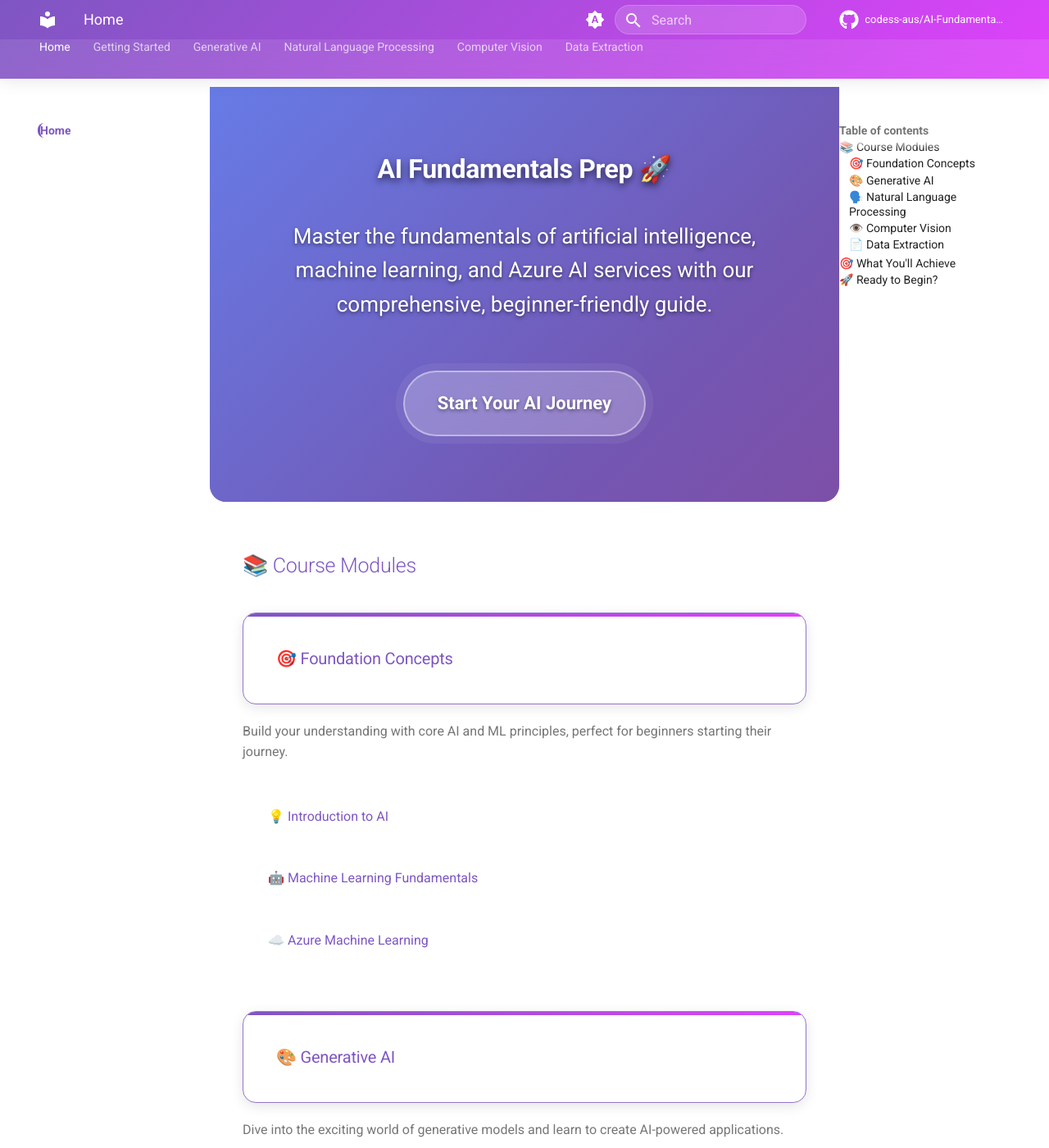
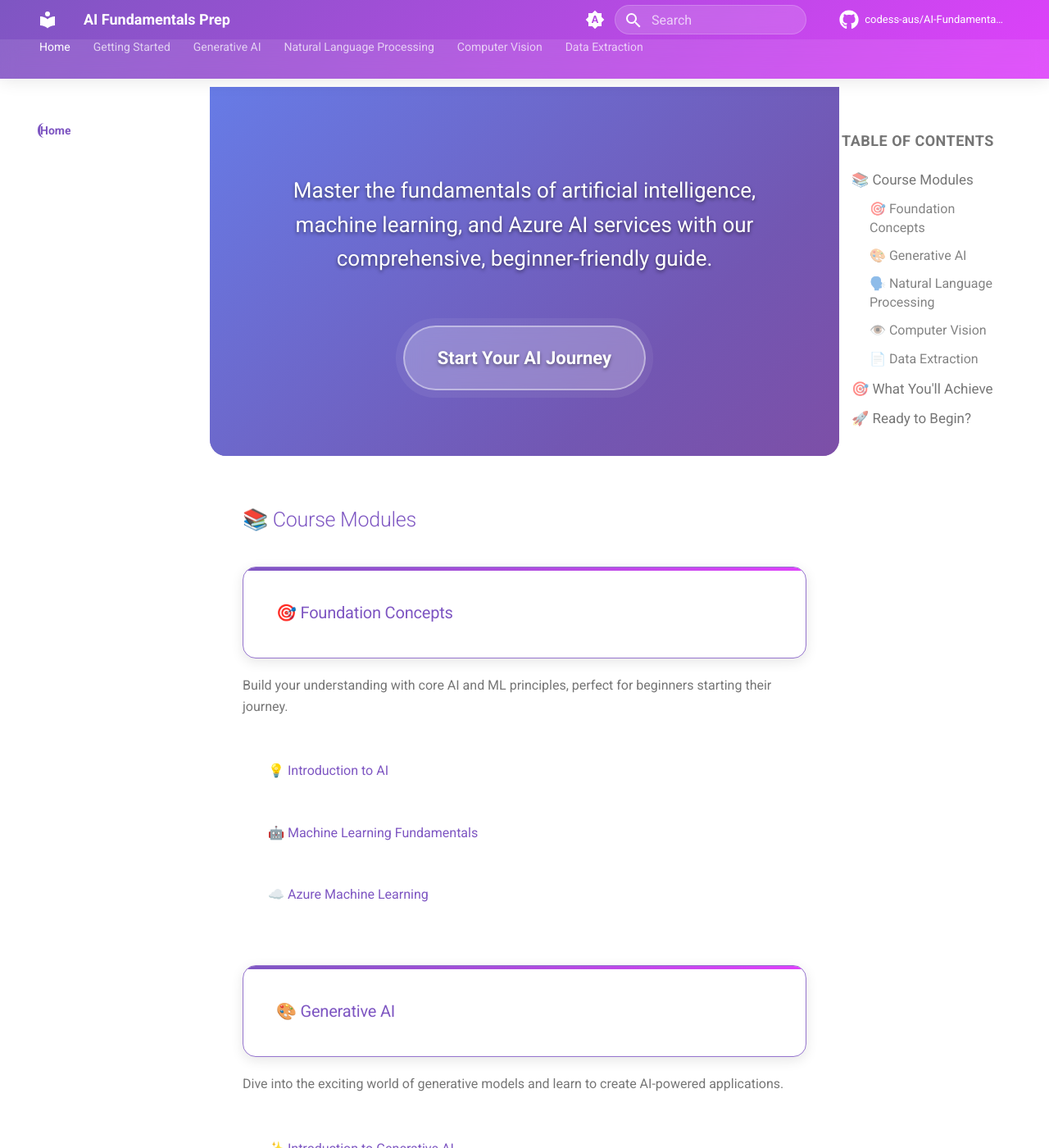
Before and after one commit to codess-aus/AI-Fundamentals-Prep, an MkDocs documentation site: the page built from docs/index.md, in a window 1280 px wide and 1400 px high. Shown: the whole window at 82% size. Built offline with MkDocs 1.6.1 and Material for MkDocs 9.7.7, drawn with Linux system fonts in a browser that asks for light colours; comment, search, counter and statistics services are not loaded.

Commit message:
Fix UI issues - hide redundant Home text and style TOC properly

```diff
--- a/docs/stylesheets/extra.css
+++ b/docs/stylesheets/extra.css
@@ -386,3 +386,80 @@
     border-left: 3px solid var(--md-primary-fg-color);
     font-weight: 600;
 }
+
+/* Hide redundant "Home" text that appears beside hero section */
+.md-content h1:first-of-type {
+    display: none !important;
+}
+
+/* Alternative approach - hide any h1 that contains only "Home" */
+.md-content h1:contains("Home") {
+    display: none !important;
+}
+
+/* Style the Table of Contents to match the page design */
+.md-sidebar--secondary {
+    font-family: var(--md-text-font-family);
+}
+
+.md-nav--secondary .md-nav__title {
+    font-family: var(--md-text-font-family);
+    font-weight: 600;
+    font-size: 0.9rem;
+    color: var(--md-default-fg-color--light);
+    text-transform: uppercase;
+    letter-spacing: 0.5px;
+    margin-bottom: 0.5rem;
+    padding: 0.5rem 0.75rem;
+    background: rgba(var(--md-primary-fg-color--rgb), 0.05);
+    border-radius: 6px;
+}
+
+.md-nav--secondary .md-nav__list {
+    font-family: var(--md-text-font-family);
+}
+
+.md-nav--secondary .md-nav__link {
+    font-family: var(--md-text-font-family);
+    font-size: 0.85rem;
+    font-weight: 400;
+    line-height: 1.4;
+    color: var(--md-default-fg-color--light);
+    padding: 0.25rem 0.75rem;
+    border-radius: 4px;
+    margin: 0.1rem 0;
+    transition: all 0.2s ease;
+}
+
+.md-nav--secondary .md-nav__link:hover {
+    background: rgba(var(--md-primary-fg-color--rgb), 0.08);
+    color: var(--md-primary-fg-color);
+    transform: translateX(2px);
+}
+
+.md-nav--secondary .md-nav__link--active {
+    background: rgba(var(--md-primary-fg-color--rgb), 0.12);
+    color: var(--md-primary-fg-color);
+    font-weight: 500;
+    border-left: 2px solid var(--md-primary-fg-color);
+}
+
+/* Improve TOC spacing and hierarchy */
+.md-nav--secondary .md-nav__item .md-nav__item {
+    margin-left: 0.5rem;
+}
+
+.md-nav--secondary .md-nav__item .md-nav__item .md-nav__link {
+    font-size: 0.8rem;
+    opacity: 0.9;
+}
+
+/* Hide the page title if it's just "Home" or similar */
+.md-typeset h1:first-child {
+    display: none !important;
+}
+
+/* Alternative selector for the page title */
+article.md-content__inner h1:first-child {
+    display: none !important;
+}
```
